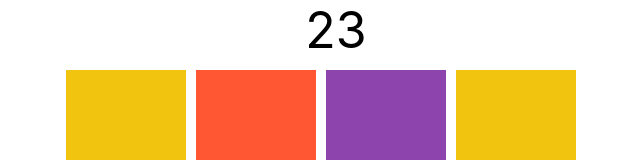
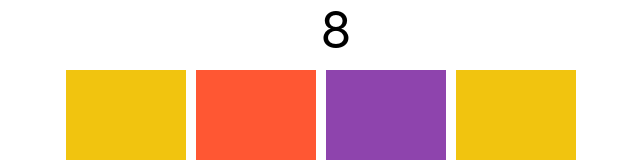
Before and after one commit to krishna-rdash/color-matching-game, a React (Create React App) app: page / in a window 1280 px wide. Shown: the top 160 px of the page, without its empty margins (304-944 px from the left). Built offline with nearby package versions, Linux system fonts and the light colour scheme; the HTML template or start-up script is replaced by a standard one.

Commit message:
timer Implemented with useInterval

```diff
--- a/src/components/timer.tsx
+++ b/src/components/timer.tsx
@@ -1,20 +1,21 @@
-import { useEffect, useState } from "react";
-import { useAppDispatch,useAppSelector } from "../hooks";
+import { useEffect, useRef, useState } from "react";
+import { useAppDispatch, useAppSelector } from "../hooks";
 import { setStatus } from "../store/gameStatus/gameStatus";
 const Timer = () => {
-  const [timeRemaining, setTimeRemaining] = useState(30);
+  const [timeRemaining, setTimeRemaining] = useState(15);
   const gameStatus = useAppSelector((state) => state.gameStatus.status);
   const dispatch = useAppDispatch();
+  let intervalRef = useRef<NodeJS.Timeout | null>();
   useEffect(() => {
-    if(gameStatus!=="running") return;
-    if (timeRemaining === 0) {
-      dispatch(setStatus("Lost"));
-      return;
-    }
-    setTimeout(() => {
+    intervalRef.current = setInterval(() => {
       setTimeRemaining((time) => time - 1);
     }, 1000);
-  }, [timeRemaining]);
+  }, []);
+  if (gameStatus !== "running" || timeRemaining === 0) {
+    if (intervalRef.current) clearInterval(intervalRef.current);
+    if (timeRemaining === 0) dispatch(setStatus("LOST"));
+  }
+
   return <div style={{ fontSize: "50px" }}>{timeRemaining}</div>;
 };
 export default Timer;
```
